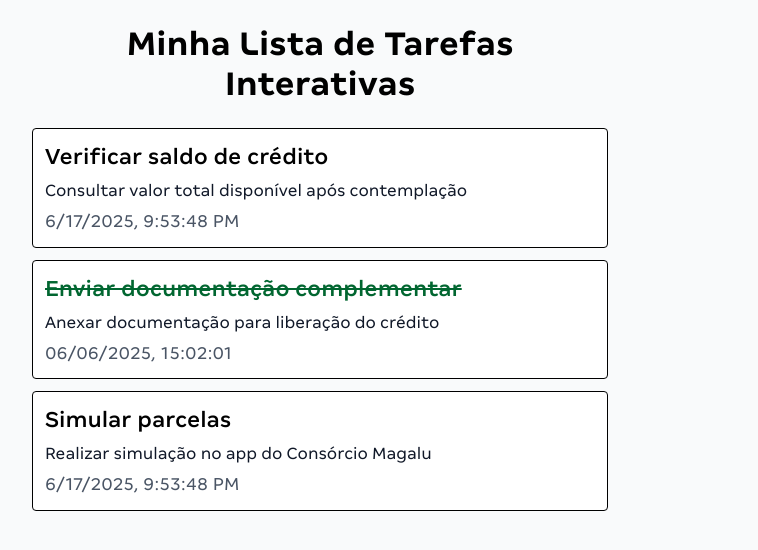
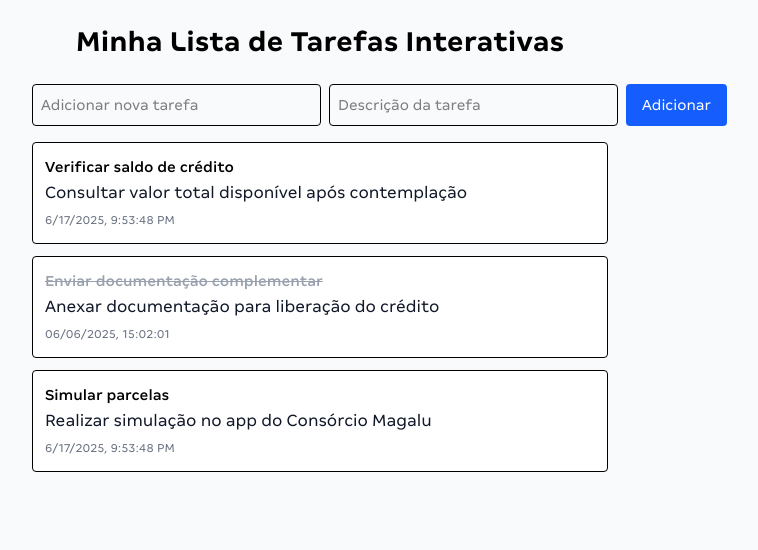
Before and after one commit to joaocarloshespanhol/minha-lista-interativa, a Next.js app: page / in a window 1280 px wide. Shown: the top 550 px of the page, without its empty margins (320-1078 px from the left). Built offline with nearby package versions, Linux system fonts and the light colour scheme.

Commit message:
feat: função de adicionar novas tarefas

```diff
--- a/src/app/page.jsx
+++ b/src/app/page.jsx
@@ -29,7 +29,10 @@ const initialTasks = [
 ];
 
 export default function Home() {
+
   const [tasks, setTasks] = useState([]);
+  const [newTask, setNewTask] = useState('');
+  const [newDescription, setNewDescription] = useState('');
 
   useEffect(() => {
     setTasks(initialTasks);
@@ -43,24 +46,61 @@ export default function Home() {
   setTasks(fixedDate);
 }, []);
 
+  const handleAdd = () => {
+  if (!newTask.trim() || !newDescription.trim()) return;
+
+  const newItem = {
+    id: Date.now(),
+    name: newTask.trim(),
+    description: newDescription.trim(),
+    status: 'pendente',
+    createdate: new Date().toLocaleString()
+  };
+
+  setTasks([newItem, ...tasks]);
+  setNewTask('');
+  setNewDescription('');
+};
+
   return (
     <>
       <main className="min-h-screen bg-gray-50 p-6">
         <div className="max-w-xl mx-auto">
-          <h1 className="text-4xl font-bold mb-6 text-center">Minha Lista de Tarefas Interativas</h1>
+          <h1 className="text-3xl font-bold mb-6 text-center">Minha Lista de Tarefas Interativas</h1>
 
-        <ul className="space-y-3 text-2xl">
+          <div className="flex gap-2 mb-4">
+            <input
+              className="flex-1 border p-2 rounded"
+              value={newTask}
+              onChange={(e) => setNewTask(e.target.value)}
+              placeholder="Adicionar nova tarefa"
+            />
+            <input
+              className="border p-2 rounded"
+              value={newDescription}
+              onChange={(e) => setNewDescription(e.target.value)}
+              placeholder="Descrição da tarefa"
+            />
+            <button
+              onClick={handleAdd}
+              className="bg-blue-600 text-white px-4 py-2 rounded hover:bg-blue-700"
+            >
+              Adicionar
+            </button>
+          </div>
+
+          <ul className="space-y-3">
             {tasks.map(task => (
               <li
                 key={task.id}
-              className="flex justify-between items-start p-3 border rounded bg-white"
+                className="flex justify-between items-center p-3 border rounded bg-white"
               >
-          <div className="flex flex-col gap-1">
-            <p className={`font-medium ${task.status === 'concluída' ? 'line-through text-green-800' : 'text-black'}`}>
+                <div>
+                  <p className={`font-medium ${task.status === 'concluída' ? 'line-through text-gray-400' : ''}`}>
                     {task.name}
                   </p>
                   <p className="text-lg text-gray-900">{task.description}</p>
-                <small className="text-gray-600">{task.createdate}</small>
+                  <small className="text-gray-500">{task.createdate}</small>
                 </div>
               </li>
             ))}
```
Lines whose indentation alone changed are shown as unchanged.
